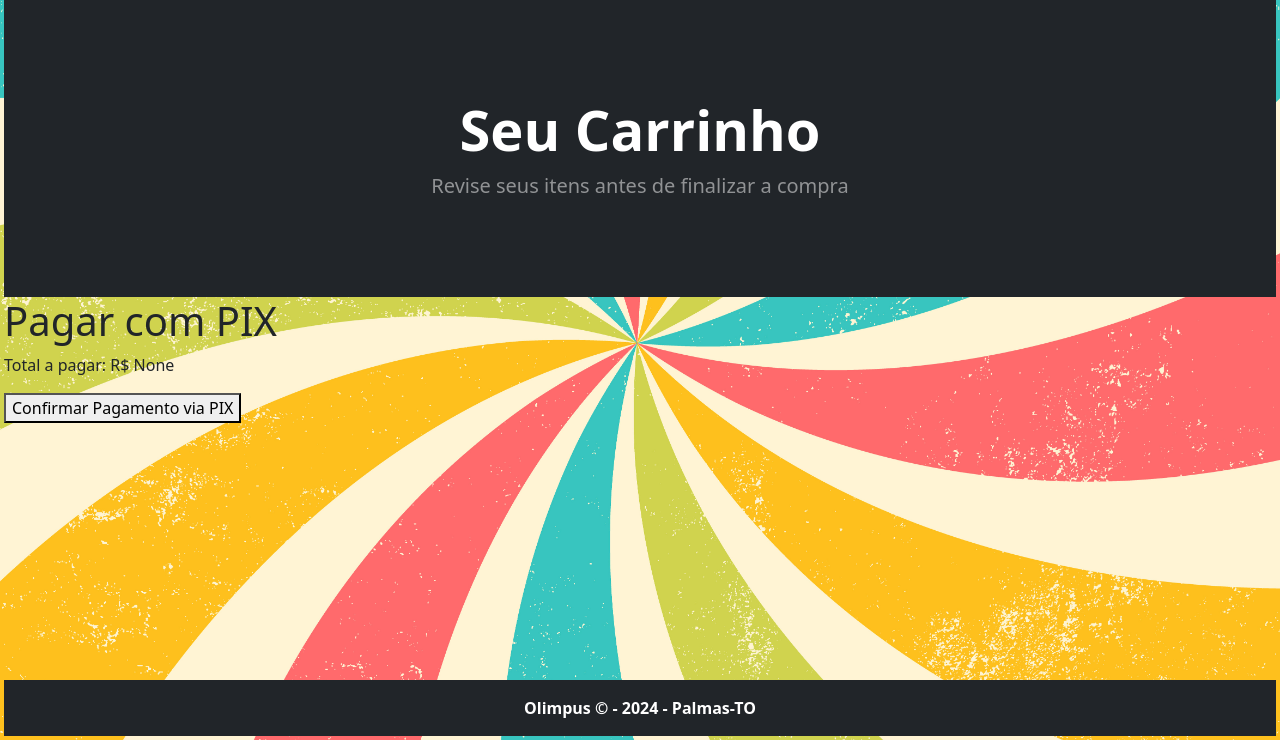
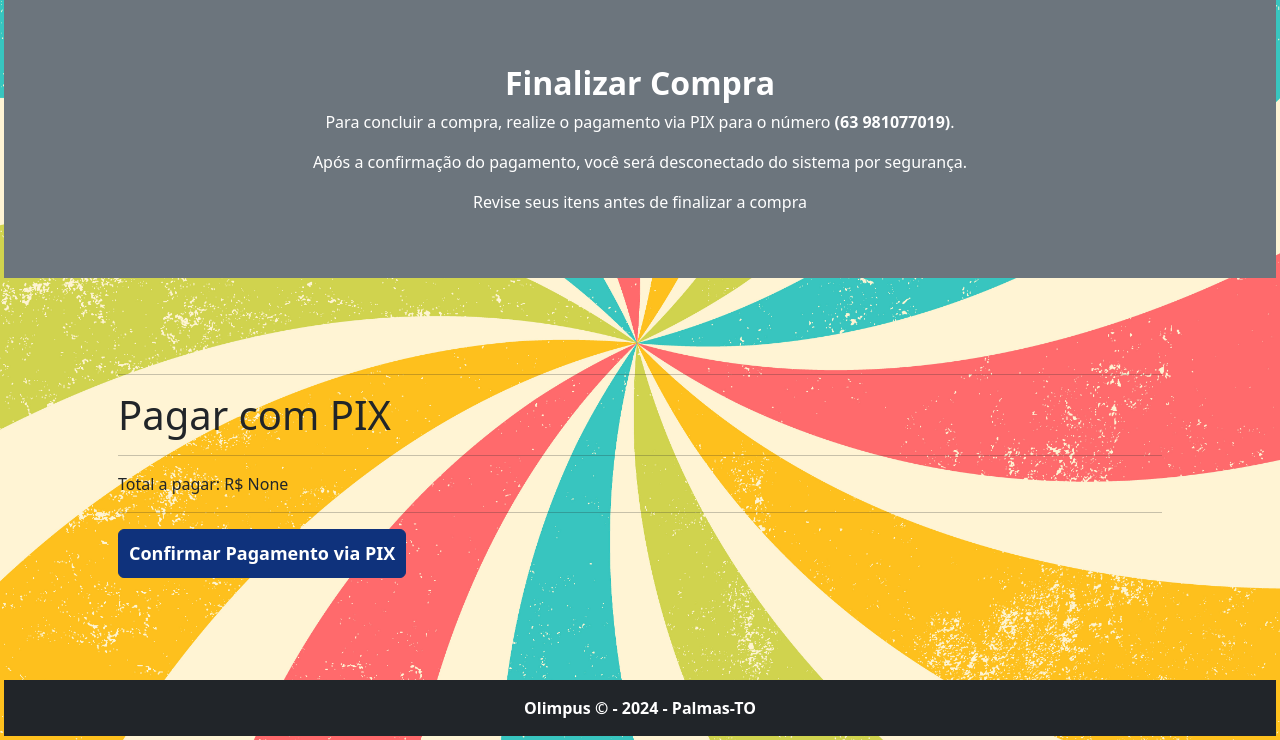
Before and after one commit to wprotheus/dropshipping, a Flask app: page /payment in a window 1280 px wide. Shown: the part 60-800 px from the top of the page. Run offline with Flask 3, Linux system fonts and the light colour scheme.

Commit message:
Atualizado carrinho.

```diff
--- a/shopping/templates/base.html
+++ b/shopping/templates/base.html
@@ -29,9 +29,10 @@
                     <a class="nav-link dropdown-toggle" id="navbarDropdown" href="#" role="button"
                        data-bs-toggle="dropdown" aria-expanded="false">Comprar</a>
                     <ul class="dropdown-menu" aria-labelledby="navbarDropdown">
-                         {% for product in session.get('products', []) %}
+                        {% for product in products %}
                             <li><a class="dropdown-item"
-                                   href="{{ url_for('product_detail', product_id=product['id']) }}">{{ product['nome'] }}</a>
+                                   href="{{ url_for('product_detail', product_id=product.id) }}">
+                                {{ product.name }}</a>
                             </li>
                         {% endfor %}
                     </ul>
--- a/shopping/templates/payment.html
+++ b/shopping/templates/payment.html
@@ -3,22 +3,27 @@
 {% block title %}Pagamento{% endblock %}
 
 {% block content %}
-    <header class="bg-dark py-5">
+    <header class="bg-secondary py-3">
         <div class="container px-4 px-lg-5 my-5">
             <div class="text-center text-white">
-                <h1 class="display-4 fw-bolder">Seu Carrinho</h1>
-                <p class="lead fw-normal text-white-50 mb-0">Revise seus itens antes de finalizar a compra</p>
+                <h2 class="fw-bolder">Finalizar Compra</h2>
+                <p>Para concluir a compra, realize o pagamento via PIX para o número <strong>(63 981077019)</strong>.
+                </p>
+                <p>Após a confirmação do pagamento, você será desconectado do sistema por segurança.</p>
+                <p>Revise seus itens antes de finalizar a compra</p>
             </div>
         </div>
     </header>
-
-    <section>
-        <h1>Pagar com PIX</h1>
-        <p>Total a pagar: R$ {{ total_price }}</p>
-
-        <form action="{{ url_for('confirm_payment') }}" method="POST">
-            <button type="submit">Confirmar Pagamento via PIX</button>
-        </form>
-
+    <section class="py-5">
+        <div class="container px-4 px-lg-5 my-5">
+            <hr>
+            <h1>Pagar com PIX</h1>
+            <hr>
+            <p>Total a pagar: R$ {{ total_price }}</p>
+            <hr>
+            <form action="{{ url_for('confirm_payment') }}" method="POST">
+                <button class="btn btn-primary" type="submit">Confirmar Pagamento via PIX</button>
+            </form>
+        </div>
     </section>
 {% endblock %}
--- a/shopping/views.py
+++ b/shopping/views.py
@@ -7,12 +7,18 @@
 
 @app.route('/')
 def index():
-   # products = Product.query.filter_by(available=True).all()
-   # return render_template('index.html', products=products)
-   products = Product.query.all()
-   cart = session.get('cart', {})
-   total_items = sum(item['quantity'] for item in cart.values())
-   return render_template('index.html', products=products, total_items=total_items)
+    products = Product.query.all()  # Pega todos os produtos
+    session['products'] = [{'id': product.id, 'name': product.name} for product in
+                           products]  # Armazena os produtos na sessão
+    cart = session.get('cart', {})
+    total_items = sum(item['quantity'] for item in cart.values())
+    return render_template('index.html', products=products, total_items=total_items)
+
+
+@app.context_processor
+def inject_products():
+    products = Product.query.all()
+    return {'products': products}
 
 
 @app.route('/product/<int:product_id>')
```
